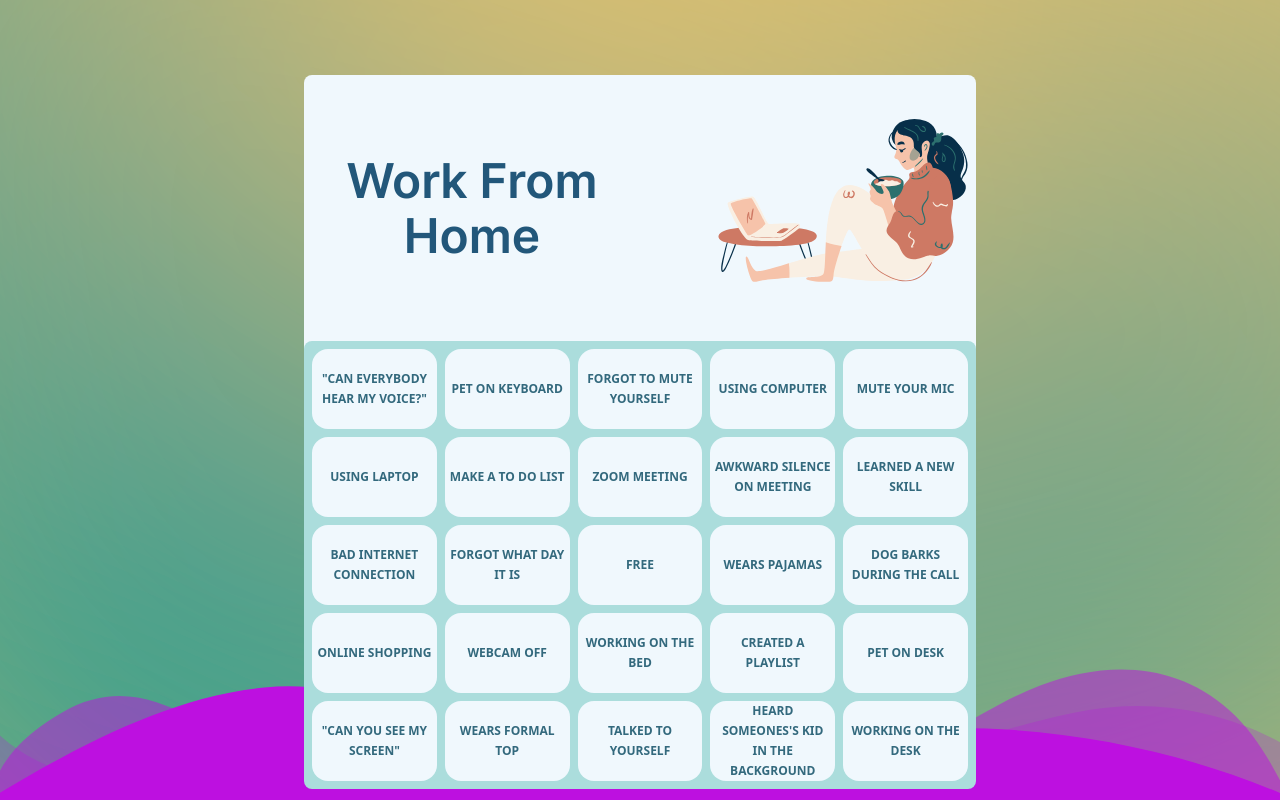
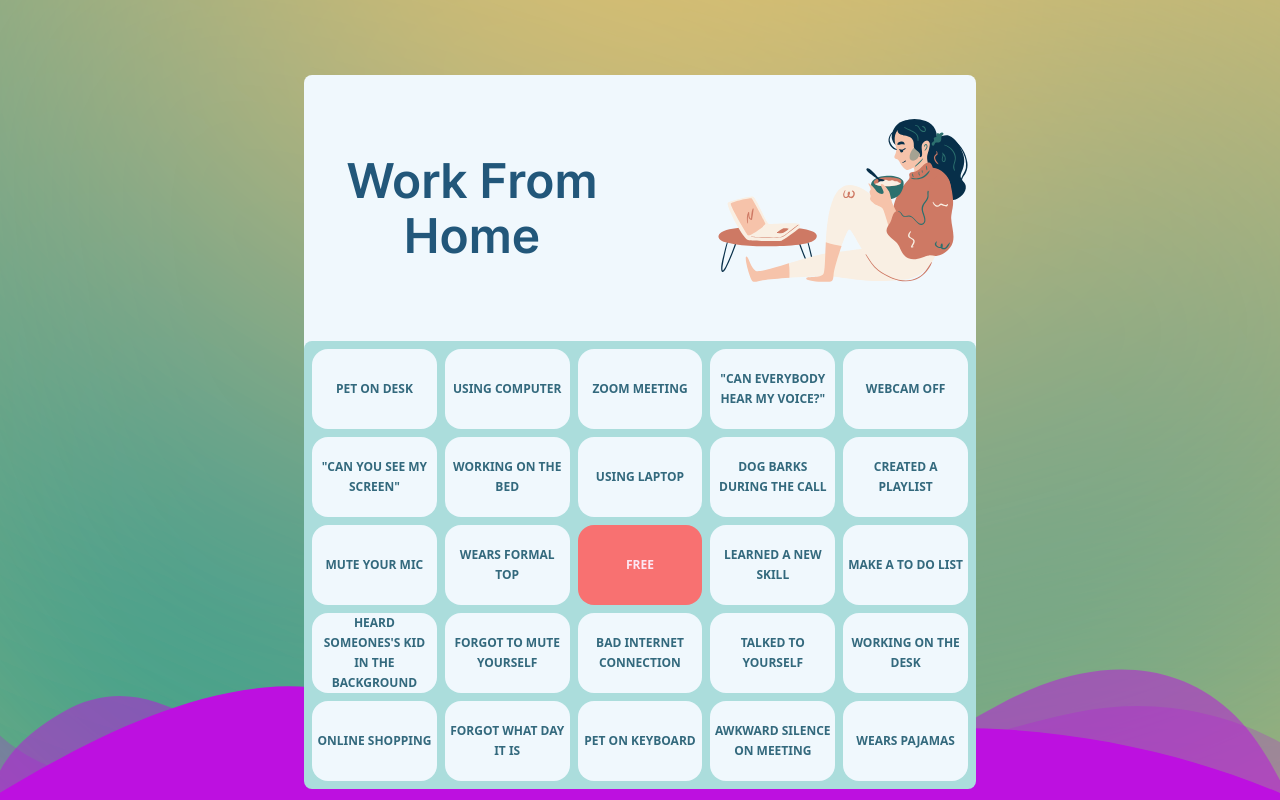
Before and after one commit to RazvanRauta/work-from-home, a Next.js app: page / in a window 1280 px wide. Built offline with nearby package versions, Linux system fonts and the light colour scheme.

Commit message:
feat(game board): implemented game logic

```diff
--- a/src/components/GameBoard/index.tsx
+++ b/src/components/GameBoard/index.tsx
@@ -1,22 +1,90 @@
+import dynamic from 'next/dynamic';
 import type { ReactElement } from 'react';
+import { useEffect } from 'react';
+import { useState } from 'react';
 import React from 'react';
 
-import { insertFreeTile } from '@/lib/helper';
+import {
+  generatePossibleWinningCombinations,
+  insertFreeTile,
+  shuffleTiles,
+} from '@/lib/helper';
 
 import { freeTile, tiles } from '@/constants';
 
-import GirlWithLaptop from '../GirlWithLaptop';
 import Tile from '../Tile';
 
+import type { Tiles } from '@/types';
+
+const WinningDialog = dynamic(() => import('../WinningDialog'), {
+  ssr: false,
+});
+
+const GirlWithLaptop = dynamic(() => import('../GirlWithLaptop'));
+
 export default function GameBoard(): ReactElement {
+  const [shuffledTiles, setShuffledTiles] = useState<Tiles>([]);
+  const [winningCombinations, setWinningCombinations] = useState<
+    Array<number[]>
+  >([]);
+  const [playerSelectedTiles, setPlayerSelectedTiles] = useState<number[]>([
+    freeTile.id,
+  ]);
+  const [isWinner, setIsWinner] = useState<boolean>(false);
+
+  const generateTiles = () => {
+    const randomTiles = insertFreeTile(shuffleTiles(tiles), 12, freeTile);
+    setShuffledTiles([...randomTiles]);
+    setWinningCombinations(generatePossibleWinningCombinations(randomTiles));
+  };
+
+  useEffect(() => {
+    generateTiles();
+  }, []);
+
+  const handleGameReset = () => {
+    generateTiles();
+    setIsWinner(false);
+    setPlayerSelectedTiles([freeTile.id]);
+  };
+
+  const handleTileChecked = (tileId: number, value: boolean) => {
+    const updatedTiles = [...shuffledTiles];
+    const checkedTileIndex = updatedTiles.findIndex((el) => el.id === tileId);
+    updatedTiles[checkedTileIndex].isChecked = value;
+
+    const updatedPlayerSelectedTiles = [
+      ...playerSelectedTiles,
+      updatedTiles[checkedTileIndex].id,
+    ];
+
+    checkValidCombination(updatedPlayerSelectedTiles);
+
+    setPlayerSelectedTiles(updatedPlayerSelectedTiles);
+    setShuffledTiles(updatedTiles);
+  };
+
+  const checkValidCombination = (currentPlayerSelectedValues: number[]) => {
+    let itsBingo = false;
+    winningCombinations.forEach((combination) => {
+      itsBingo = combination.every((tileId) =>
+        currentPlayerSelectedValues.includes(tileId)
+      );
+      if (itsBingo) {
+        setIsWinner(true);
+      }
+    });
+  };
+
   return (
     <div className='bg-[#f0f8fd] h-[60vh] w-[90vw] flex relative z-10 flex-col justify-between mx-auto max-w-sm rounded-lg lg:h-[650px] lg:max-w-2xl'>
       <GirlWithLaptop />
       <div className='bg-[#abdddc] grid grid-cols-5 grid-rows-5 gap-x-2 gap-y-2 justify-items-center p-2 rounded-lg'>
-        {insertFreeTile(tiles, 12, freeTile).map((tile) => (
-          <Tile key={tile.id} {...tile} />
+        {shuffledTiles.map((tile) => (
+          <Tile key={tile.id} handleChecked={handleTileChecked} {...tile} />
         ))}
       </div>
+      <WinningDialog isOpen={isWinner} handleClose={handleGameReset} />
     </div>
   );
 }
--- a/src/components/Tile/index.tsx
+++ b/src/components/Tile/index.tsx
@@ -13,24 +13,38 @@ import { freeTile } from '@/constants';
 interface TileProps {
   id: number;
   message: string;
+  isChecked?: boolean;
+  handleChecked: (id: number, value: boolean) => void;
 }
 
-export default function Tile({ id, message }: TileProps): ReactElement {
+export default function Tile({
+  id,
+  message,
+  isChecked,
+  handleChecked,
+}: TileProps): ReactElement {
   const isFreeTile = id === freeTile.id;
   const handleOnClick = () => {
     if (id === freeTile.id) {
       return;
     }
+    handleChecked(id, !isChecked);
   };
   return (
     <div
       className={clsx(
-        'bg-[#f0f8fd] flex justify-center justify-self-center items-center p-1 w-full h-16 rounded-2xl cursor-pointer lg:h-20',
-        isFreeTile && 'disabled cursor-not-allowed'
+        'bg-[#f0f8fd] flex justify-center justify-self-center items-center p-1 w-full h-16 rounded-2xl transition duration-150 cursor-pointer lg:h-20',
+        isFreeTile && 'disabled cursor-not-allowed',
+        isChecked && 'bg-red-400'
       )}
       onClick={handleOnClick}
     >
-      <p className='text-[#33697d] text-[10px] font-sans leading-3 text-center capitalize lg:text-xs lg:font-semibold lg:leading-5 lg:uppercase'>
+      <p
+        className={clsx(
+          'text-[#33697d] text-[10px] font-sans leading-3 text-center capitalize lg:text-xs lg:font-semibold lg:leading-5 lg:uppercase',
+          isChecked && 'text-pink-100'
+        )}
+      >
         {message}
       </p>
     </div>
--- a/src/constants/index.ts
+++ b/src/constants/index.ts
@@ -23,8 +23,11 @@ export const tiles: Tiles = [
   { message: '"can you see my screen"', id: 20 },
   { message: 'wears formal top', id: 21 },
   { message: 'talked to yourself', id: 22 },
-  { message: "heard someones's kid in the background", id: 23 },
+  {
+    message: "heard someones's kid in the background",
+    id: 23,
+  },
   { message: 'working on the desk', id: 24 },
 ];
 
-export const freeTile: ITile = { message: 'free', id: 25 };
+export const freeTile: ITile = { message: 'free', id: 25, isChecked: true };
--- a/src/pages/index.tsx
+++ b/src/pages/index.tsx
@@ -4,12 +4,14 @@
  *  Time: 10:50
  */
 
+import dynamic from 'next/dynamic';
 import type { ReactElement } from 'react';
 
 import GameBoard from '@/components/GameBoard';
 import Layout from '@/components/Layout';
 import Seo from '@/components/Seo';
-import Waves from '@/components/Waves';
+
+const Waves = dynamic(() => import('@/components/Waves'));
 
 export default function HomePage(): ReactElement {
   return (
```
